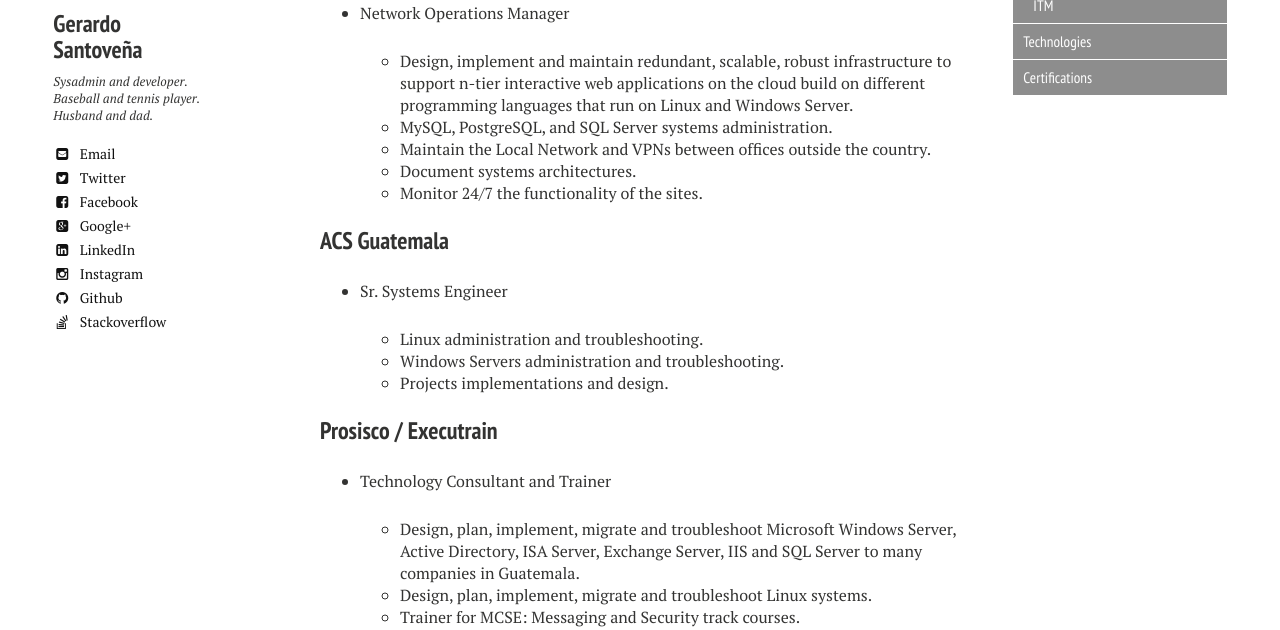
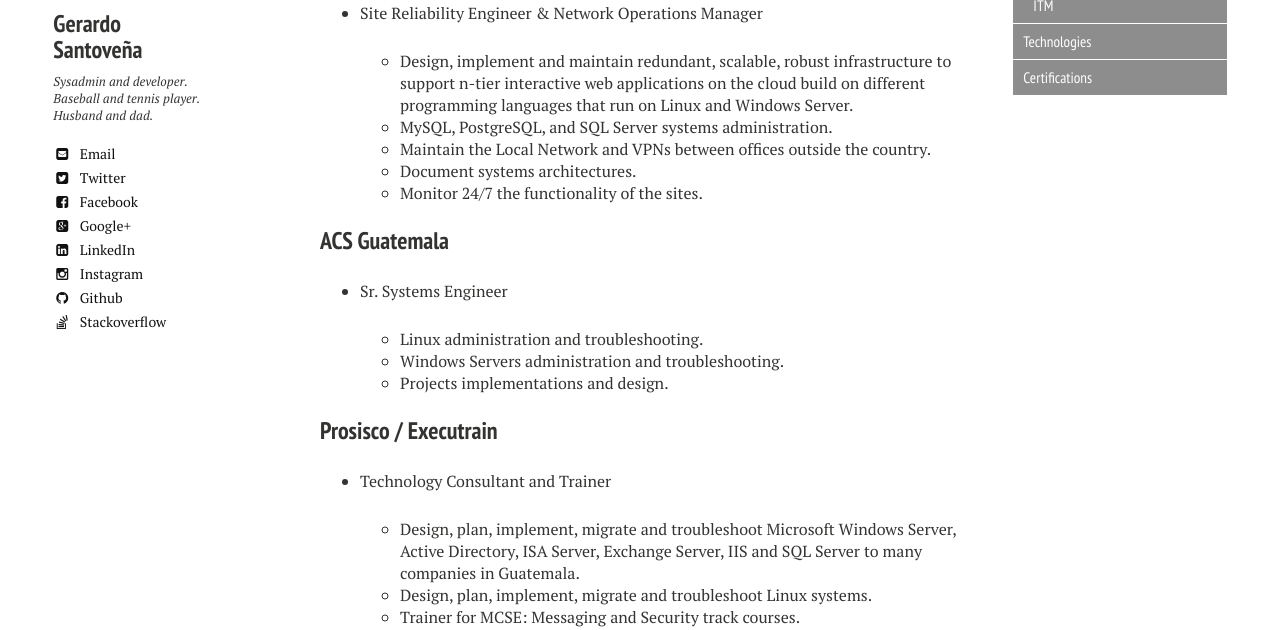
Before and after one commit to gsantovena/gsantovena.github.io, a Jekyll site: the page built from resume/index.md, in a window 1280 px wide and 900 px high, cut to the strip 270-900 px from the top of the window. Built offline with Jekyll 4.4.1, drawn with Linux system fonts in a browser that asks for light colours; nearby versions of some CDN libraries.

Commit message:
Updated resume.

```diff
--- a/resume/index.md
+++ b/resume/index.md
@@ -15,7 +15,7 @@
 
 ### Katch, LLC
 
-* Network Operations Manager
+* Site Reliability Engineer & Network Operations Manager
 
     * Design, implement and maintain redundant, scalable, robust infrastructure to support n-tier interactive web applications on the cloud build on different programming languages that run on Linux and Windows Server.
     * MySQL, PostgreSQL, and SQL Server systems administration.
@@ -75,6 +75,7 @@
     * PHP
     * Tcl
     * Scala
+    * C#
 
 ## Certifications
 
```
